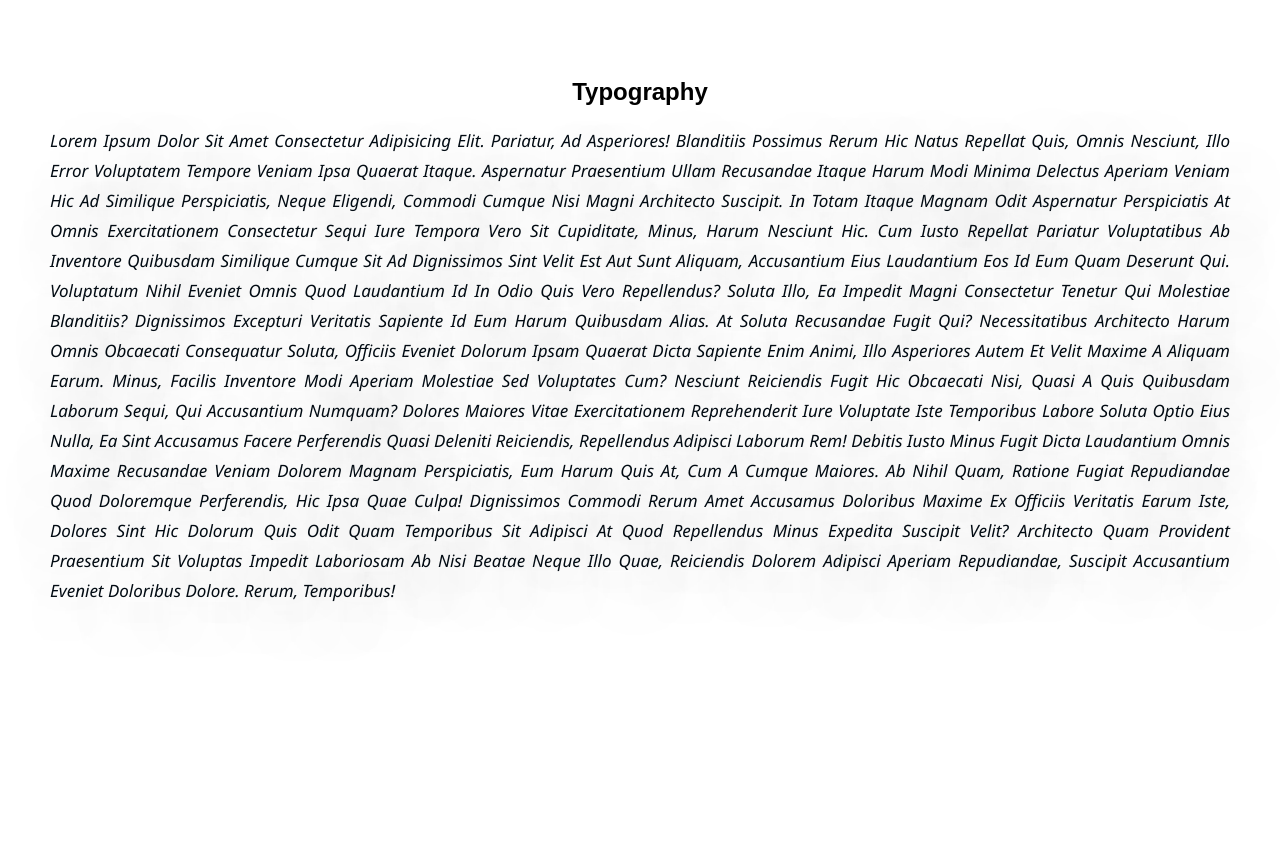
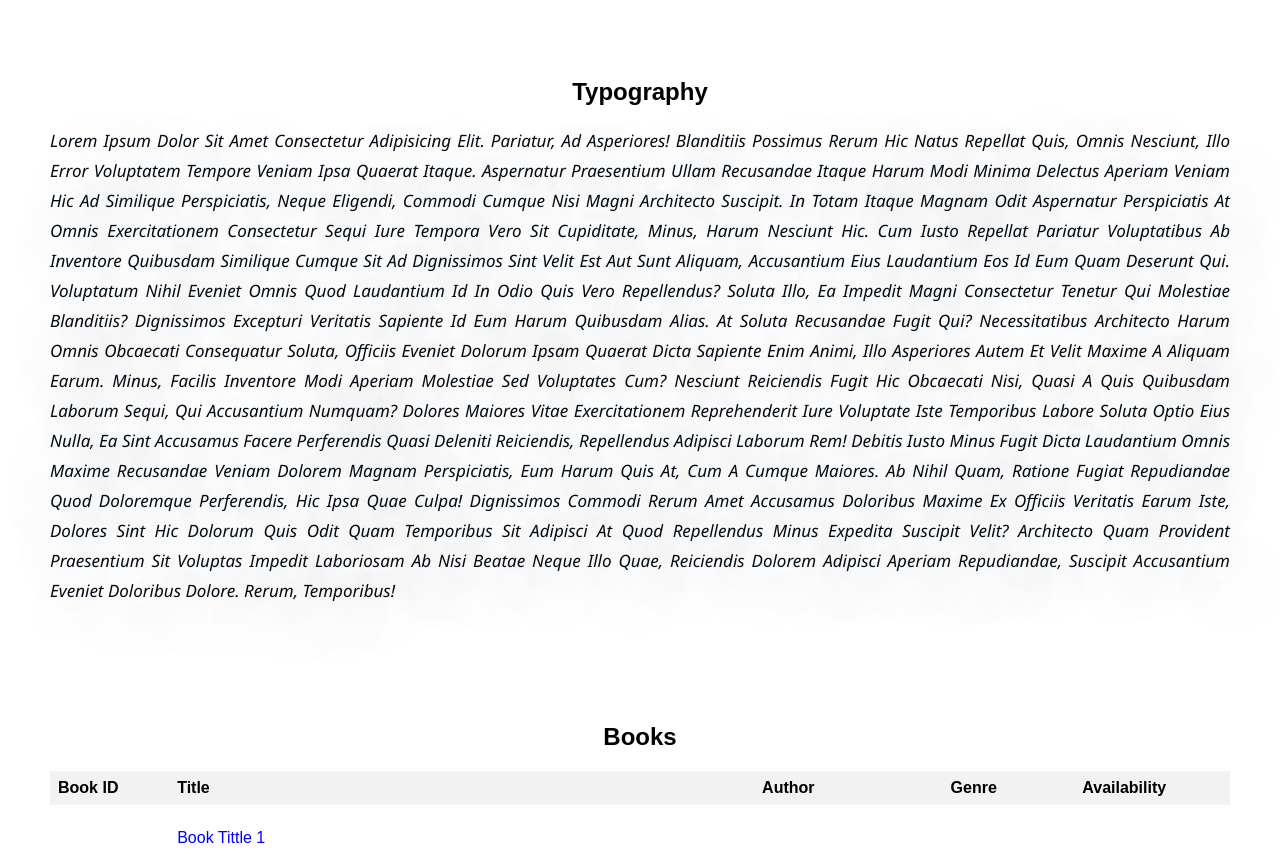
Before and after one commit to rajusingh99/Frontend-1, a plain HTML site: page index.html in a window 1280 px wide. Shown: the part 52-908 px from the top of the page. Drawn offline with Linux system fonts and the light colour scheme.

Commit message:
Add files via upload

```diff
--- a/styles.css
+++ b/styles.css
@@ -35,7 +35,7 @@
 
 
   section {
-    height: 800px;
+    /* height: 800px; */
     padding: 50px;
   }
 
@@ -68,9 +68,10 @@
     width: 100%;
   }
 
+
   table th, table td {
     padding: 8px;
-    border: 1px solid #ddd;
+    /* border: 1px solid #ddd; */
   }
 
   table th {
@@ -82,6 +83,7 @@
     border: none;
     background-color: transparent;
   }
+
 
   .nested-table th, .nested-table td {
     padding: 4px;
@@ -164,3 +166,12 @@
   /* color: red; */
   text-align: center;
  }
+
+ .colData{
+  text-align: justify;
+ }
+
+ .first{
+  display: flex;
+  flex-direction: column;
+ }
```
